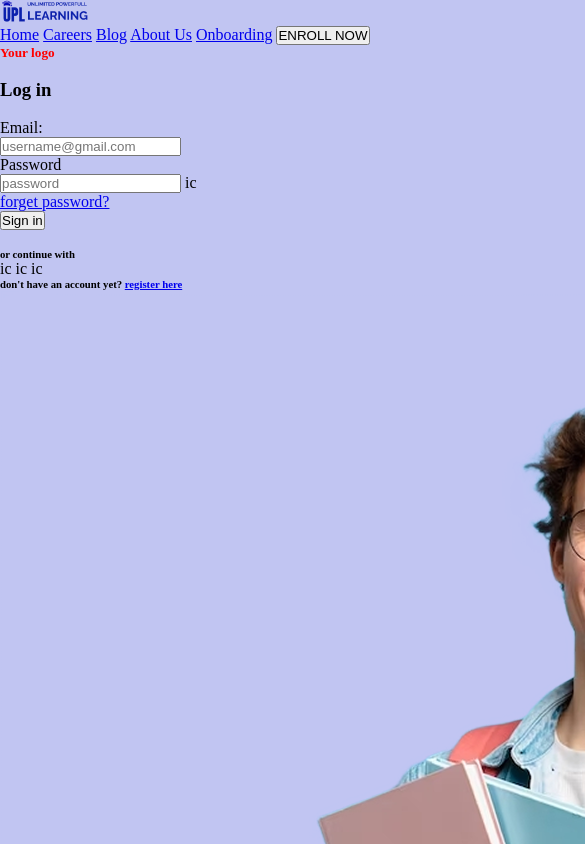
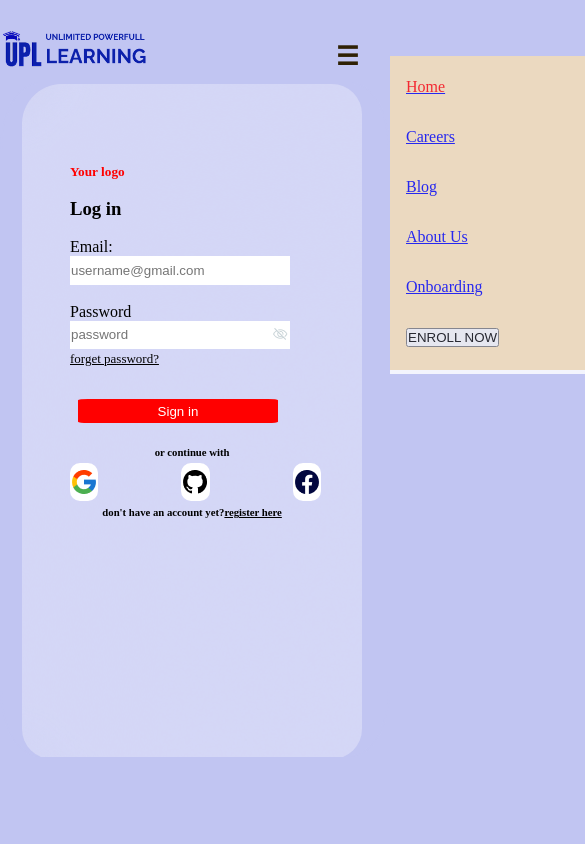
Before and after one commit to meekhun/projectUPLLearning, a plain HTML site: page index.html in a window 390 px wide. Shown: the top 844 px of the page, 585 px wide, since content can reach past the window. Drawn offline with Linux system fonts and the light colour scheme.

Commit message:
second commit

```diff
--- a/index.html
+++ b/index.html
@@ -7,62 +7,74 @@
     <link rel="stylesheet" href="./style.css">
 </head>
 <body>
+    <div id="login">
     <nav>
         <div class="innernav genlayout">
-            <div class="navItems">
-              <div class="navimage"><img src="./image/Group 237655.png" width="90px" alt="icon"></div>
-                <a href="#">Home</a>
+             <img src="./image/Group 237655.png" width="150px" alt="icon">
+
+            <!-- hamburger code will be here -->
+                 <label for="toggle" class="hamburger">&#9776;</label>
+                 <input type="checkbox" id="toggle">
+             <div class="navItems">
+                 <a href="#"> <span style="color: red;">Home</span></a>
                 <a href="#">Careers</a>
                 <a href="#">Blog</a>
                 <a href="#">About Us</a>
                 <a href="#">Onboarding</a>
                 <button>ENROLL NOW</button>
+             </div>
 
 
             </div>
 
-        </div>
+        <!-- </div> -->
     </nav>
     <main>
         <section class="genlayout">
           <form>
-            <div class="inputcontainer">
+            <div class="content">
+
+            <div class="container">
+
                 <h5 style="color: red;">Your logo </h5><br>
                 <h3>Log in</h3><br>
-                <label>Email:</label> <br>
-                <input type="email" placeholder="username@gmail.com" required><br>
-                <label>Password</label><br>
+              <div class="email">  <label>Email:</label> <br>
+                <input type="email" placeholder="username@gmail.com" required><br><br> </div>
+               <div class="password"> <label>Password</label><br>
                 <input type="password" placeholder="password" required>
-                <span>ic</span>
-  </div>
+                <img src="./image/clarity_eye-hide-line.png" alt=""> </div>
+
   <a href="#">forget password?</a><br>
 
   <button type="submit">Sign in</button><br><br>
 
   <h6>or continue with</h6>
   <div class="socialicons">
-    <span>ic</span>
-    <span>ic</span>
-    <span>ic</span>
-    <h6>don't have an account yet? <a href="#">register here</a> </h6>
+    <img src="./image/flat-color-icons_google.png" alt="">
+    <img src="./image/Group.png" alt="">
+    <img src="./image/Group (1).png" alt=""> </div>
+    <h6>don't have an account yet? <a href="#" style="color: black;">register here</a> </h6> </div>
+    </div>
+
+<!-- </div> -->
+
+ </form>
 
 
 
-  </div>
-
-          </form>
-
-
-            </div>
             <div class="image">
                 <img src="./image/image-uM5ZOTW7R-transformed 2.png" alt="man">
                 <img src="./image/Group 237656.png" alt="calender">
-                <img src="./image/Group 237655 (1).png" alt="..">
+                <img src="./image/Group 237655 (1).png" alt=".."> </div>
+            </div>
 
-            </div>
+
+
+
 
         </section>
     </main>
 
+
 </body>
 </html>
--- a/style.css
+++ b/style.css
@@ -8,41 +8,203 @@ body{
     background-color: #c1c5f2;
 
 }
+/* #login{ */
+    /* border: 2px solid white; */
+    /* height: 100vh; */
+    /* width: 970px; */
+    /* border-radius: 30px; */
+    /* margin-left: 10rem; */
+/* } */
 nav{
-    max-width: 1000px;
-    margin: auto;
+    margin-bottom: 9px;
 }
 .genlayout {
     max-width: 1000px;
     margin: auto;
 }
-.innernav{
-    border: 50%;
-    display: flex;
-    align-items: center;
-    justify-content: space-between;
+.innernav > img {
+position: relative;
+top: 30px;
+
 }
-.NavItems{
+.innernav > a {
+    text-decoration: none;
+}
+
+
+
+.navItems{
     display: flex;
     align-items: start;
-    justify-content: space-between;
+    margin-left:30rem;
+    gap:2rem;
+    border: none;
 }
-.NavItems a{
-    display: flex;
-    align-items: start;
-    justify-content: space-between;
+form {
+    border: 2px solid;
+    border-radius: 10%;
+    height: 80vh;
+    border-color: #c1c5f2;
+    background-color: #C1C5F2;
+    box-shadow: #c1c5f2;
 }
-.NavItems > a :nth-child(1){
-    color: red;
+.container {
+    padding-top: 5rem;
+    height: 80vh;
+    width: 9cm;
+    padding-left: 3rem;
+    background-color:#C1C5F2;
+    /* border: 2px solid white; */
+    border-radius: 30px;
+    background-image: url(./image/Rectangle\ 1379.png);
 }
-form{
-    flex: 1;
-}
-.inputcontainer{
-   border: aqua;
+
+.email  > input{
+    outline: 0;
+    border: 0;
+    width: 220px;
+    height: 1.8rem;
+    padding: 0.5px 1px;}
+
+.password > input{
+    outline: 0;
+    border: 0;
+    width: 220px;
+    height: 1.8rem;
+    padding: 0.5px 1px;
 
 }
+.password  > img{
+    position: relative;
+    right: 22px;
+    top: 3px;
+
+
+}
+.hamburger, #toggle{
+    display: none;}
+.container > button {
+    width: 200px;
+    height: 1.5rem;
+    color: white;
+    background-color: red;
+    margin-top: 2rem;
+    margin-left: 0.5rem;
+    border: 0;
+    border-radius: 5%;
+}
+.container > h6 {
+    display: flex;
+    justify-content: center;
+    margin-right: 3rem;
+
+}
+.container > a{
+    font-size: small;
+    color: black;
+}
+.socialicons {
+    display: flex;
+gap: 5.2rem;
+border: 3px;
+
+}
+
 .image {
     flex: 1;
-border: 50%;
+    height: 60vh;
+
+
 }
+.image > img:nth-child(1) {
+    margin-right:10px;
+    height: 500px;
+
+}
+.image > img:nth-child(2){
+
+    position: relative;
+    bottom: 330px;
+    width: 280px;
+}
+
+   section {
+  padding-top: 2rem;
+  display: flex;
+overflow: hidden;
+}
+  .socialicons {
+    margin-top: 5px;
+  }
+  .container > h6 {
+    margin-top: 5px;
+  }
+  .socialicons > img {
+    border: 2px solid white;
+    border-radius: 10px;
+    background-color: white;
+    box-shadow: inset;
+padding: 5px 0.1px;
+
+
+  }
+  .image {
+    margin-left: 3rem;
+  }
+  .image > img:last-child {
+    position: relative;
+    bottom: 25rem;
+    left: 8rem;
+  }
+
+  @media (min-width: 260px) and (max-width: 460px) {
+    section {
+        flex-direction: column;
+        /* overflow: scroll; */
+    }
+    .innerNav {
+        width: calc(100% - 40px);
+    }
+    /* code to show hamburger */
+    .hamburger{
+        display: block;
+        margin-left: 21rem;
+        font-size: 1.6rem;
+        color: #2f2105;
+        font-weight: 800;
+        margin-bottom: 7px;
+        cursor: pointer;
+        position: absolute;
+ }
+  .navItems {
+        display: none;
+        position: fixed;
+        width: 60%;
+        padding: 1.4rem 1rem;
+        top: 3.5rem;
+        right: 0;
+        /* z-index: 1; */
+        background-color: wheat;
+        opacity: 0.8;
+        border-bottom: 4px solid #fff;
+        transform: translate(100%, 0);
+        transition: transform 0.5s cubic-bezier(0.77, 0.2, 0.05, 1);
+        display: flex;
+    }
+    .navItems {
+        flex-direction: column;
+        align-items: start;
+        }
+
+        #toggle:checked +.navItems{
+         transform: none; }
+
+        .image {
+            display: none;
+        }
+        .container {
+            margin-left: 20px;
+
+        }
+
+  }
```
Also changed, not shown: image/Group (1).png (added), image/Group.png (added), image/Rectangle 1379.png (added), image/clarity_eye-hide-line.png (added), image/flat-color-icons_google.png (added).
